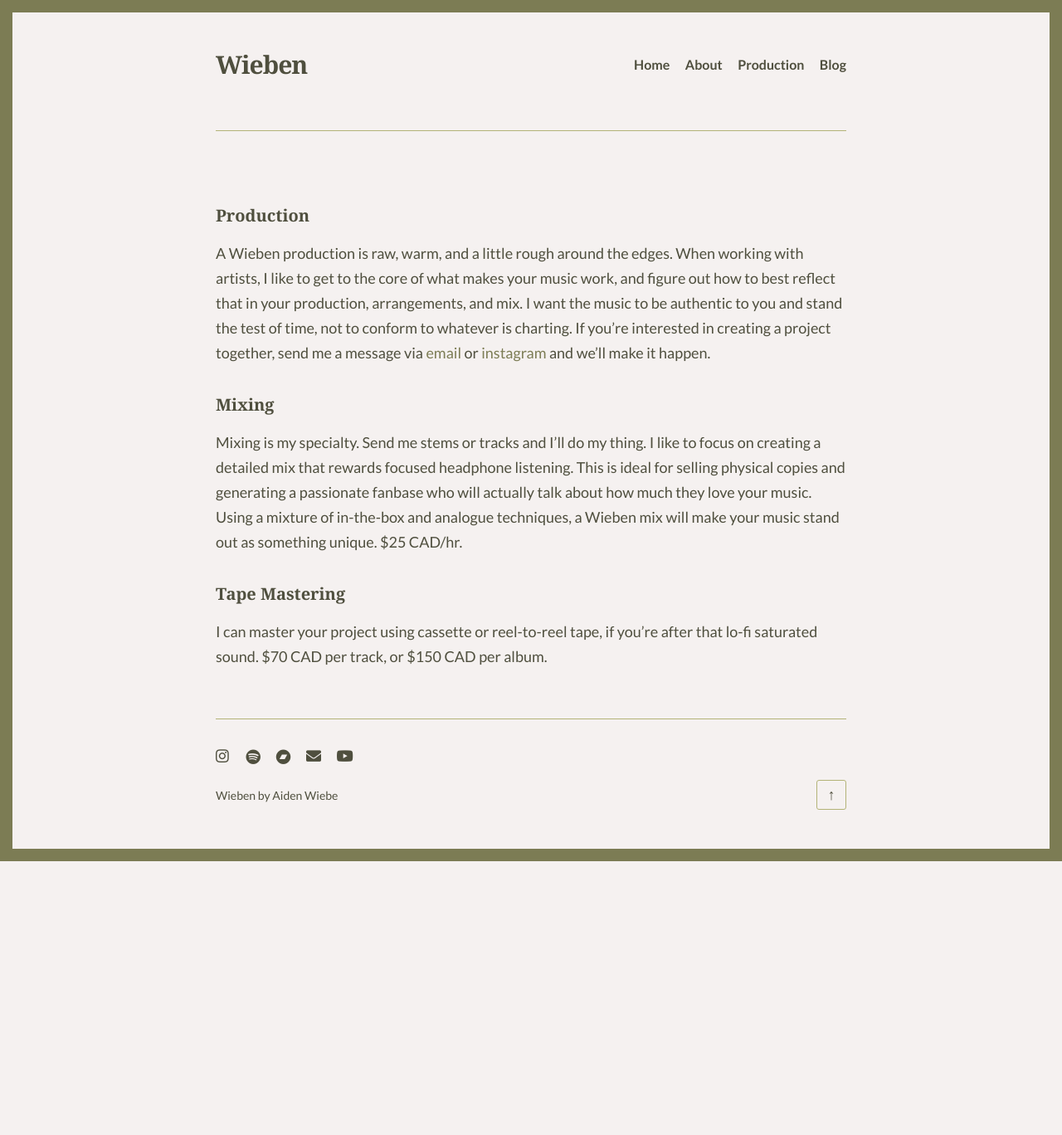
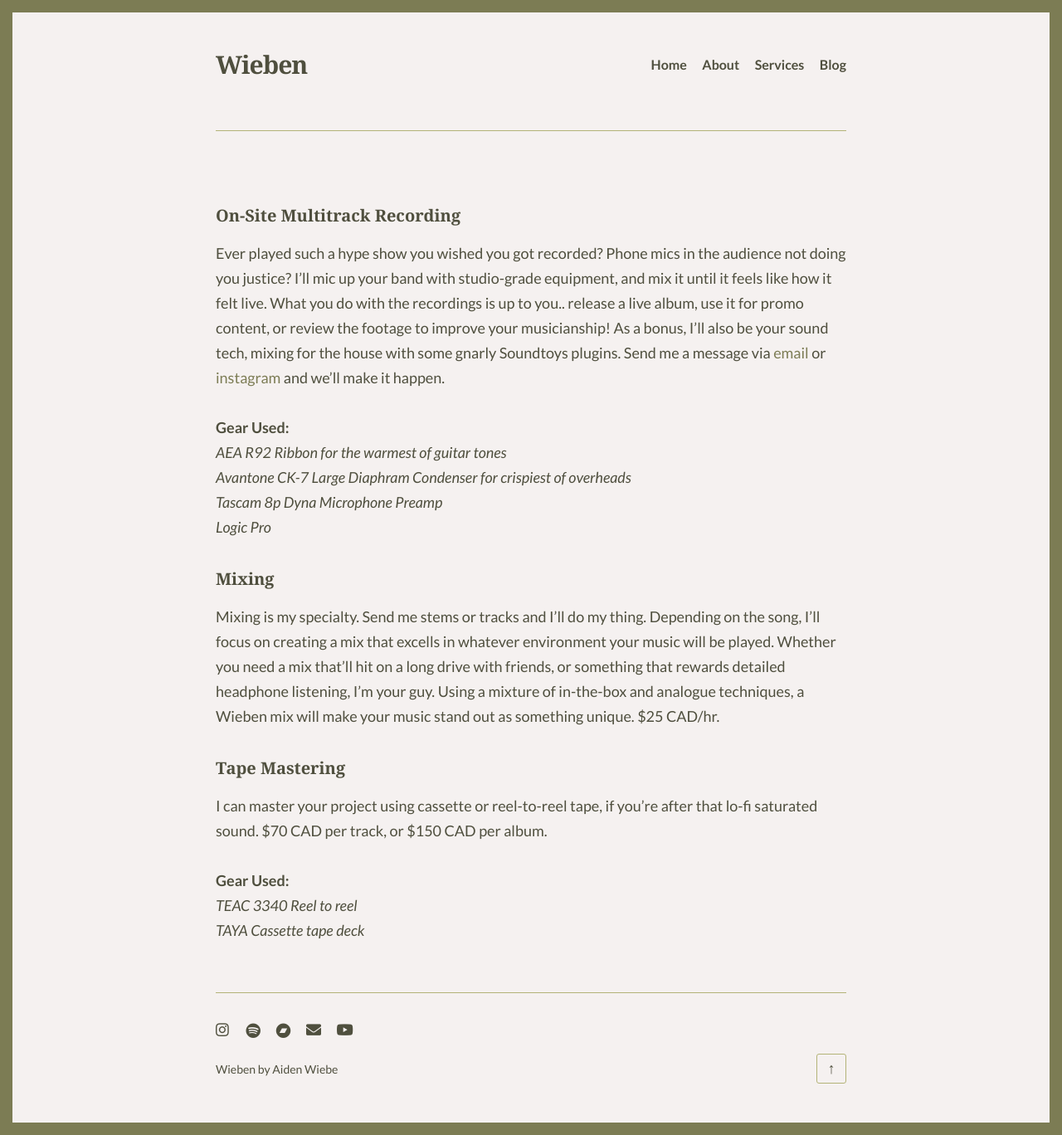
Before and after one commit to SamsonGoodenough/wieben-site, a Jekyll site: the page built from mixing-mastering.md, in a window 1280 px wide. Shown: the whole page at 83% size. Built offline with Jekyll 4.4.1, drawn with Linux system fonts in a browser that asks for light colours; some web fonts are replaced; before the commit the page ends 1038 px from its top, so only the background shows below that.

Commit message:
production -> services

```diff
--- a/_config.yml
+++ b/_config.yml
@@ -32,8 +32,8 @@ navigation:
     url: /
   - text: About
     url: /about/
-  - text: Production
-    url: /production/
+  - text: Services
+    url: /services/
   - text: Blog
     url: /blog/
 
--- a/mixing-mastering.md
+++ b/mixing-mastering.md
@@ -1,14 +1,24 @@
 ---
 layout: page
 title:
-permalink: /production/
-description: Interested in working with Wieben on a track?
+permalink: /services/
+description: Production, mixing, session guitar and bass, mastering, tape, lo-fi, multitrack live recording, and more!
 ---
-<h4>Production</h4>
-A Wieben production is raw, warm, and a little rough around the edges.  When working with artists, I like to get to the core of what makes your music work, and figure out how to best reflect that in your production, arrangements, and mix.  I want the music to be authentic to you and stand the test of time, not to conform to whatever is charting.  If you're interested in creating a project together, send me a message via [email](mailto:aidengwiebe@gmail.com) or [instagram](https://www.instagram.com/wiebenmusic/) and we'll make it happen.
+<h4>On-Site Multitrack Recording</h4>
+Ever played such a hype show you wished you got recorded?  Phone mics in the audience not doing you justice?  I'll mic up your band with studio-grade equipment, and mix it until it feels like how it felt live.  What you do with the recordings is up to you.. release a live album, use it for promo content, or review the footage to improve your musicianship!  As a bonus, I'll also be your sound tech, mixing for the house with some gnarly Soundtoys plugins.  Send me a message via [email](mailto:aidengwiebe@gmail.com) or [instagram](https://www.instagram.com/wiebenmusic/) and we'll make it happen.
+
+**Gear Used:**<br>
+*AEA R92 Ribbon for the warmest of guitar tones*<br>
+*Avantone CK-7 Large Diaphram Condenser for crispiest of overheads*<br>
+*Tascam 8p Dyna Microphone Preamp*<br>
+*Logic Pro*<br>
 
 <h4>Mixing</h4>
-Mixing is my specialty.  Send me stems or tracks and I'll do my thing.  I like to focus on creating a detailed mix that rewards focused headphone listening.  This is ideal for selling physical copies and generating a passionate fanbase who will actually talk about how much they love your music.  Using a mixture of in-the-box and analogue techniques, a Wieben mix will make your music stand out as something unique.   $25 CAD/hr.
+Mixing is my specialty.  Send me stems or tracks and I'll do my thing.  Depending on the song, I'll focus on creating a mix that excells in whatever environment your music will be played.  Whether you need a mix that'll hit on a long drive with friends, or something that rewards detailed headphone listening, I'm your guy.  Using a mixture of in-the-box and analogue techniques, a Wieben mix will make your music stand out as something unique.   $25 CAD/hr.
 
 <h4>Tape Mastering</h4>
 I can master your project using cassette or reel-to-reel tape, if you're after that lo-fi saturated sound.  $70 CAD per track, or $150 CAD per album.<br>
+
+**Gear Used:** <br>
+*TEAC 3340 Reel to reel*<br>
+*TAYA Cassette tape deck*<br>
```
